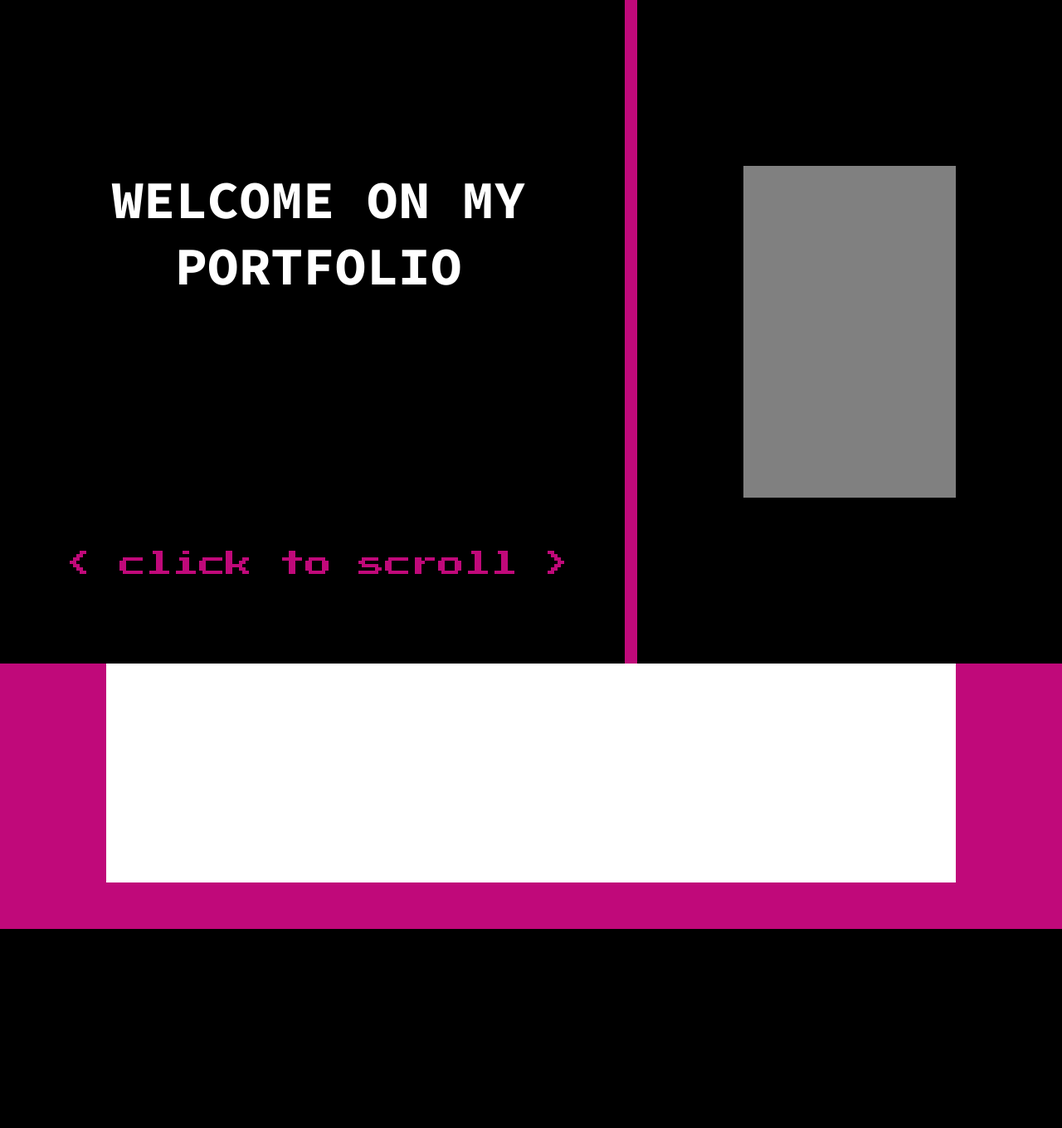
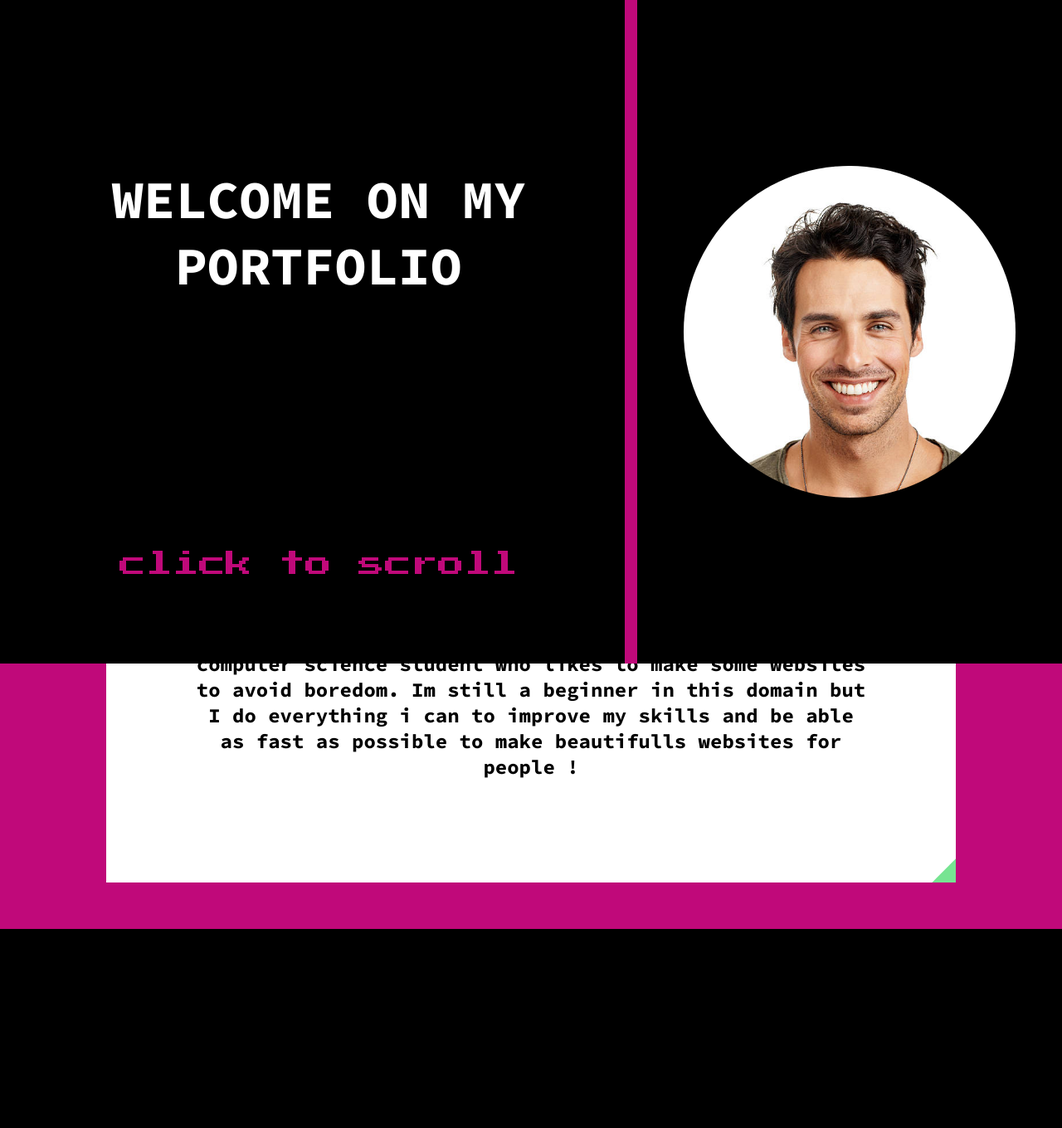
Before and after one commit to juleau14/portfolio, a Django app: page /home in a window 1280 px wide. Shown: the whole page at 83% size. Run offline with Django 4.2, Linux system fonts and the light colour scheme.

Commit message:
Adding animations...

```diff
--- a/website/portfolio/static/portfolio/style_home.css
+++ b/website/portfolio/static/portfolio/style_home.css
@@ -13,6 +13,8 @@
 html {
     margin: 0;
     padding: 0;
+
+    scroll-behavior: smooth;
 }
 
 
@@ -40,17 +42,20 @@
 
     background-color: black;
 
-    z-index: 100;
+    z-index: 1000;
 
     transition: 0.5s;
 }
 
 
 .picture {
-    width: 50%;
-    height: 50%;
+    width: 50vh;
+    height: 50vh;
 
-    background-color: grey;
+    border-radius: 50%;
+
+    background-image: url('medias/man.jpg');
+    background-size: cover;
 }
 
 
@@ -68,6 +73,8 @@
     background-color: black;
 
     transition: 0.5s;
+
+    z-index: 500;
 }
 
 
@@ -182,12 +189,32 @@
 
     display: flex;
     flex-direction: column;
+    align-items: center;
 
     background-color: white;
+
+    overflow: hidden;
+}
+
+
+.about_me_animation_square {
+    z-index: 200;
+
+    width: 200vw;
+    height: 20vh;
+
+    background-color: rgb(119, 228, 146);
+
+    transform: rotate(-45deg);
+
+    margin-left: -100vw;
+
+    transition: 0.75s;
 }
 
 
 .about_me_title {
+    position: absolute;
     font-family: code_font;
     font-size: 3em;
     color: #c0097a;
@@ -196,16 +223,21 @@
 
     width: 100%;
     height: 20%;
+
+    margin-bottom: 0;
 }
 
 
 .about_me_text {
-    width: 100%;
+    width: 80%;
     height: 80%;
 
-    padding: 0 3%;
+    text-align: center;
 
     font-family: code_font;
+    font-size: 1.5em;
+
+    margin: 0;
 }
 
 
--- a/website/portfolio/templates/portfolio/home.html
+++ b/website/portfolio/templates/portfolio/home.html
@@ -37,10 +37,15 @@
 
             <div class="about_me_content_div">
 
+                <div class="about_me_animation_square"></div>
+
                 <h2 class="about_me_title">ABOUT ME</h2>
 
                 <p class="about_me_text">
-                    Hello i'm me
+                    Hello, my name is Jules and Im a french 20 years old computer science student
+                    who likes to make some websites to avoid boredom. Im still a beginner in this
+                    domain but I do everything i can to improve my skills and be able as fast as
+                    possible to make beautifulls websites for people !
                 </p>
 
             </div>
```
Also changed, not shown: website/manage.py (added, +22 -0 lines), website/portfolio/static/portfolio/scripts/home_script.js (+58 -7 lines), website/portfolio/static/portfolio/medias/man.jpg (added).
